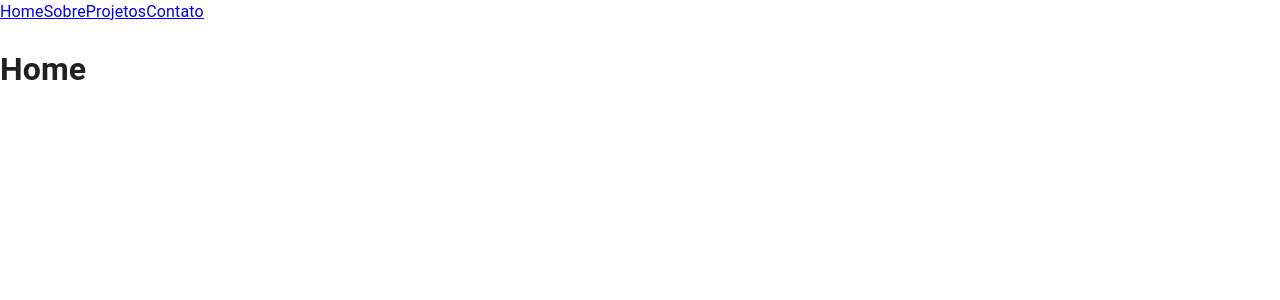
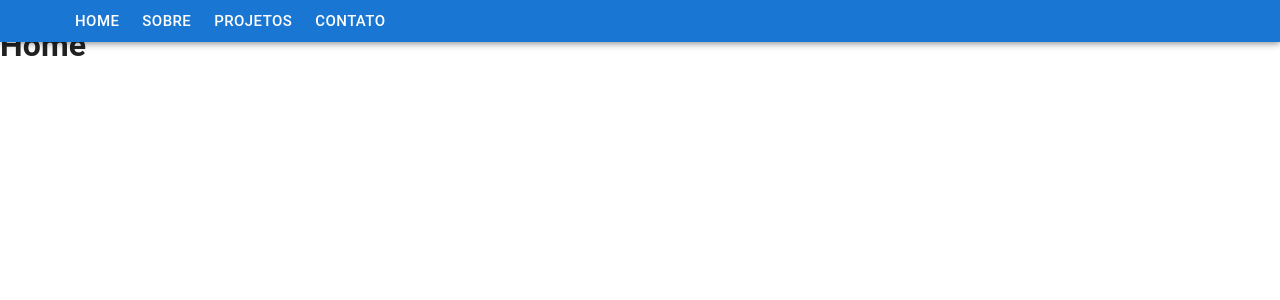
Before and after one commit to raphaelalmeidamartins/raphaelalmeidamartins.github.io, a React (Create React App) app: page / in a window 1280 px wide. Shown: the top 300 px of the page. Built offline with nearby package versions, Linux system fonts and the light colour scheme; the HTML template or start-up script is replaced by a standard one.

Commit message:
:recycle: refactor: the Header component using Material UI components

```diff
--- a/src/components/Header/index.js
+++ b/src/components/Header/index.js
@@ -1,16 +1,24 @@
+import AppBar from '@mui/material/AppBar';
+import Button from '@mui/material/Button';
+import ButtonGroup from '@mui/material/ButtonGroup';
+import Container from '@mui/system/Container';
 import React from 'react';
-import { NavLink } from 'react-router-dom';
+import { useNavigate } from 'react-router-dom';
 
 function Header() {
+  const navigate = useNavigate();
+
   return (
-    <header>
-      <nav>
-        <NavLink to="/">Home</NavLink>
-        <NavLink to="/about">Sobre</NavLink>
-        <NavLink to="/projects">Projetos</NavLink>
-        <NavLink to="/contact">Contato</NavLink>
-      </nav>
-    </header>
+    <AppBar>
+      <Container>
+        <ButtonGroup variant="text">
+          <Button onClick={ () => navigate('/') } size="large" sx={{ color: 'white' }}>Home</Button>
+          <Button onClick={ () => navigate('/about') } size="large" sx={{ color: 'white' }}>Sobre</Button>
+          <Button onClick={ () => navigate('/projects') } size="large" sx={{ color: 'white' }}>Projetos</Button>
+          <Button onClick={ () => navigate('/contact') } size="large" sx={{ color: 'white' }}>Contato</Button>
+        </ButtonGroup>
+      </Container>
+    </AppBar>
   );
 }
 
```
